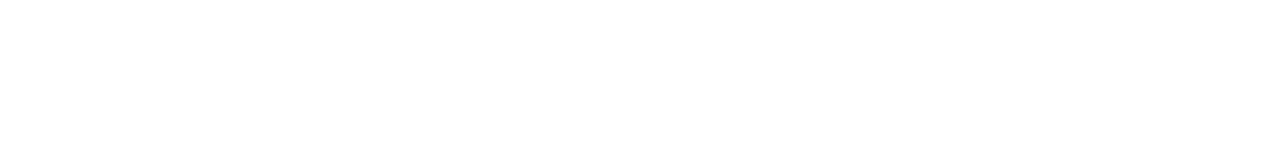
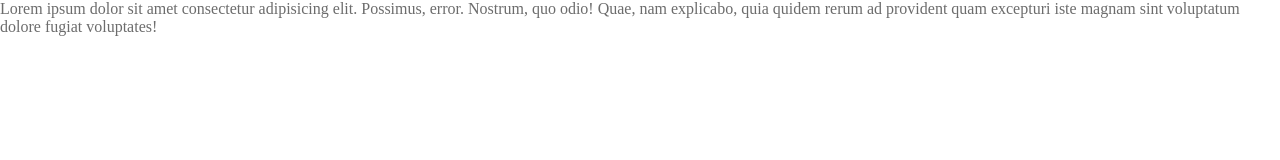
Before and after one commit to nadsondavi/Projeto-Travelgran, a plain HTML site: page index.html in a window 1280 px wide. Drawn offline with Linux system fonts and the light colour scheme.

Commit message:
Initial style guide

```diff
--- a/index.html
+++ b/index.html
@@ -7,6 +7,6 @@
     <link rel="stylesheet" href="styles/index.css">
 </head>
 <body>
-
+    <p>Lorem ipsum dolor sit amet consectetur adipisicing elit. Possimus, error. Nostrum, quo odio! Quae, nam explicabo, quia quidem rerum ad provident quam excepturi iste magnam sint voluptatum dolore fugiat voluptates!</p>
 </body>
 </html>
--- a/styles/global.css
+++ b/styles/global.css
@@ -3,3 +3,18 @@
     padding: 0;
     box-sizing: border-box;
 }
+
+:root {
+    --shape-transparency: hsla(0, 0%, 100%, 0.562);
+    --brand-color: #EF5F4C;
+    --background-color: #FFFFFF;
+    --surface-color: #F5F5F5;
+    --skeleton-color: #D9D9D9;
+    --text-color-primary: #313131;
+    --text-color-secondary: #6C6C6C;
+}
+
+body {
+    color: var(--text-color-secondary);
+    background-color: var(--background-color);
+}
```
Also changed, not shown: assets/AirplaneTilt.svg (added), assets/Image 01.png (added), assets/Image 02.png (added), assets/Image 03.png (added), assets/Image 04.png (added), assets/Image 05.png (added), assets/Image 06.png (added), assets/Image 07.png (added), assets/Image 08.png (added), assets/Image 09.png (added), assets/Image 10.png (added), assets/Image 11.png (added), assets/Image.svg (added), assets/Logo.svg (added), 2 more files, 1 other file.
